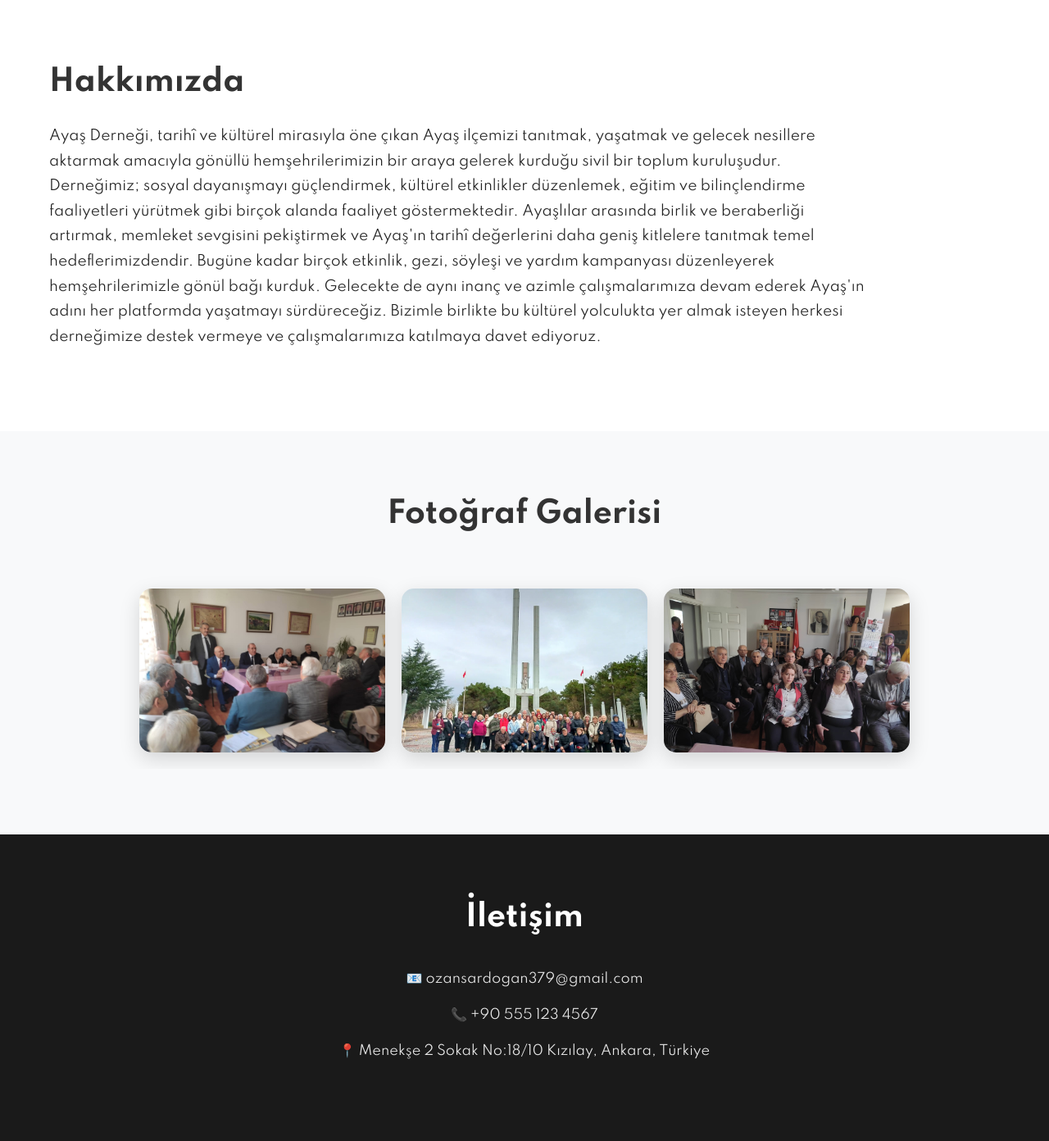
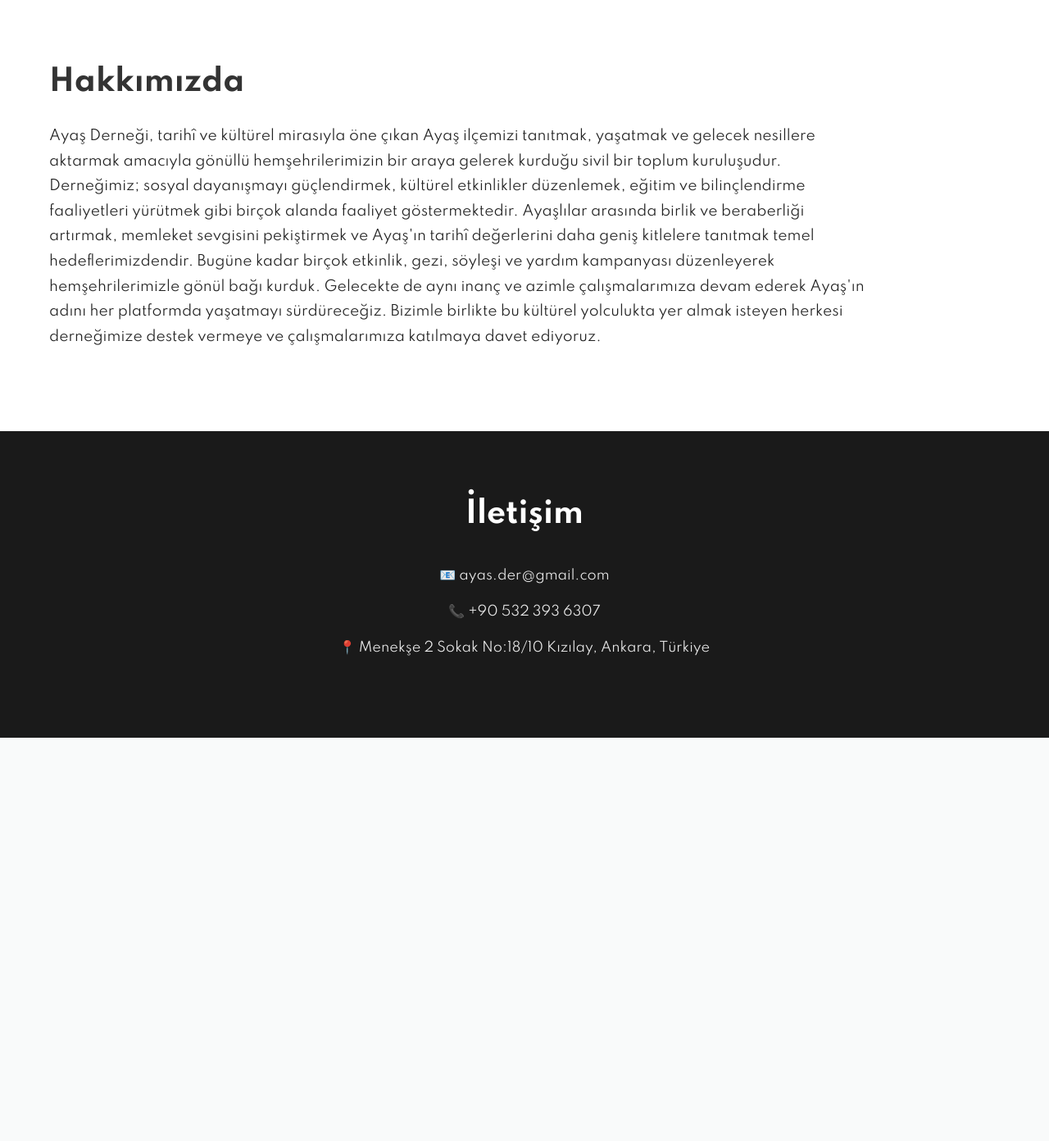
Before and after one commit to OzanSaridogan/Aya-WebProject, a Django app: page / in a window 1280 px wide. Shown: the part 801-2193 px from the top of the page at 82% size. After the commit the page ends 1701 px from the top, so only its background shows below. Run offline with Django 5.2, Linux system fonts and the light colour scheme.

Commit message:
iletişim bilgileri

```diff
--- a/anasayfa/templates/anasayfa2.html
+++ b/anasayfa/templates/anasayfa2.html
@@ -49,6 +49,8 @@
       </div>
     </header>
 
+
+
     <section class="hakkında">
       <div class="container">
         <h2>Hakkımızda</h2>
@@ -71,23 +73,13 @@
       </div>
     </section>
 
-    <section class="photo-slider">
-      <h2>Fotoğraf Galerisi</h2>
-      <div class="slider-container">
-        <div class="slider">
-          <img src="{% static 'images/etkinlik.jpg' %}" alt="Fotoğraf 1" />
-          <img src="{% static 'images/gezi.jpg' %}" alt="Fotoğraf 2" />
-          <img src="{% static 'images/toplantı.jpg' %}" alt="Fotoğraf 3" />
-          <!-- İstediğin kadar çoğaltabilirsin -->
-        </div>
-      </div>
-    </section>
+
 
     <section class="iletisim">
       <div class="iletisim-content">
         <h2>İletişim</h2>
-        <p>📧 ozansardogan379@gmail.com</p>
-        <p>📞 +90 555 123 4567</p>
+        <p>📧 ayas.der@gmail.com</p>
+        <p>📞 +90 532 393 6307</p>
         <p>📍 Menekşe 2 Sokak No:18/10 Kızılay, Ankara, Türkiye</p>
       </div>
     </section>
```
Also changed, not shown: anasayfa/templates/contact.html (+4 -4 lines), anasayfa/migrations/0008_dernekdokuman.py (added), anasayfa/migrations/0009_delete_dernekdokuman.py (added), media/dokumanlar/README.md (added), 2 other files.
